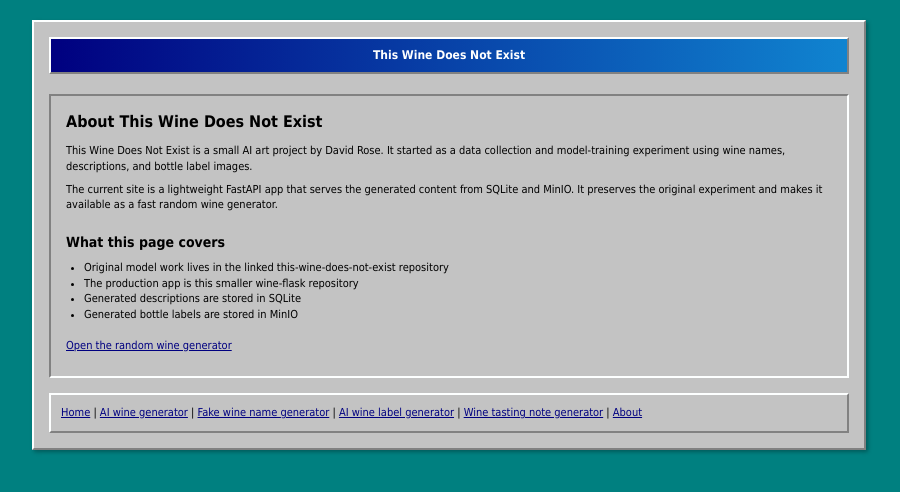
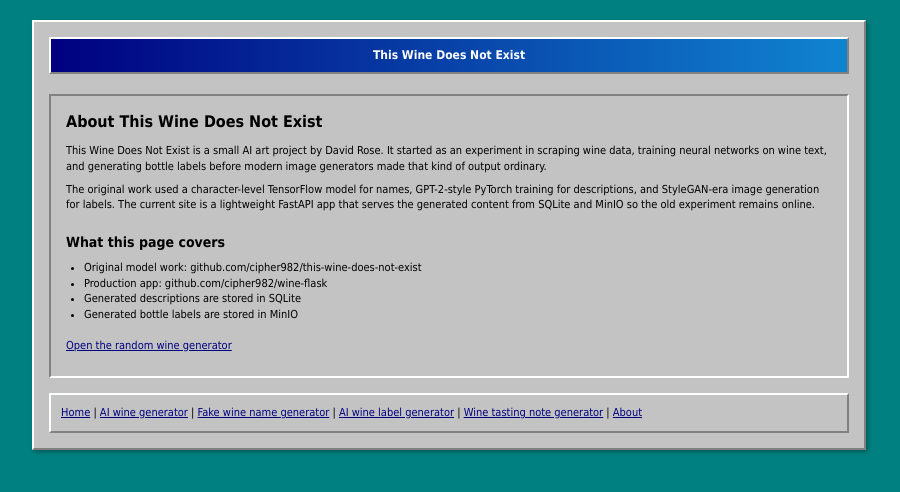
Before and after one commit to cipher982/wine-flask, a FastAPI app: page /about in a window 1280 px wide. Shown: the top 492 px of the page, without its empty margins (191-1091 px from the left). Run offline with FastAPI, Linux system fonts and the light colour scheme.

Commit message:
Tighten SEO review follow-ups

```diff
--- a/app.py
+++ b/app.py
@@ -3,7 +3,6 @@
 import random
 import sqlite3
 import sys
-from datetime import date
 from enum import Enum
 from pathlib import Path
 from typing import TypeAlias
@@ -118,16 +117,18 @@
         "description": "Background on This Wine Does Not Exist, an older AI wine name, description, and label generation project.",
         "heading": "About This Wine Does Not Exist",
         "intro": (
-            "This Wine Does Not Exist is a small AI art project by David Rose. It started as a data collection and "
-            "model-training experiment using wine names, descriptions, and bottle label images."
+            "This Wine Does Not Exist is a small AI art project by David Rose. It started as an experiment in "
+            "scraping wine data, training neural networks on wine text, and generating bottle labels before modern "
+            "image generators made that kind of output ordinary."
         ),
         "body": (
-            "The current site is a lightweight FastAPI app that serves the generated content from SQLite and MinIO. "
-            "It preserves the original experiment and makes it available as a fast random wine generator."
+            "The original work used a character-level TensorFlow model for names, GPT-2-style PyTorch training for "
+            "descriptions, and StyleGAN-era image generation for labels. The current site is a lightweight FastAPI "
+            "app that serves the generated content from SQLite and MinIO so the old experiment remains online."
         ),
         "items": [
-            "Original model work lives in the linked this-wine-does-not-exist repository",
-            "The production app is this smaller wine-flask repository",
+            "Original model work: github.com/cipher982/this-wine-does-not-exist",
+            "Production app: github.com/cipher982/wine-flask",
             "Generated descriptions are stored in SQLite",
             "Generated bottle labels are stored in MinIO",
         ],
@@ -263,8 +264,7 @@
         "page_description": description,
         "canonical_url": canonical_url,
         "site_url": SITE_URL,
-        "og_image": f"{SITE_URL}/image",
-        "current_year": date.today().year,
+        "og_image": f"{SITE_URL}/static/wine_logo_2.jpeg",
     }
 
 
--- a/templates/index.html
+++ b/templates/index.html
@@ -228,7 +228,8 @@
     <div class="container">
       <div class="title-bar">This Wine Does Not Exist</div>
 
-      <h1>Virtual Wine Generator</h1>
+      <h1>This Wine Does Not Exist</h1>
+      <h2>Virtual Wine Generator</h2>
 
       <button onclick="myFunction()">Reload page for new result!</button>
       <script>
```
